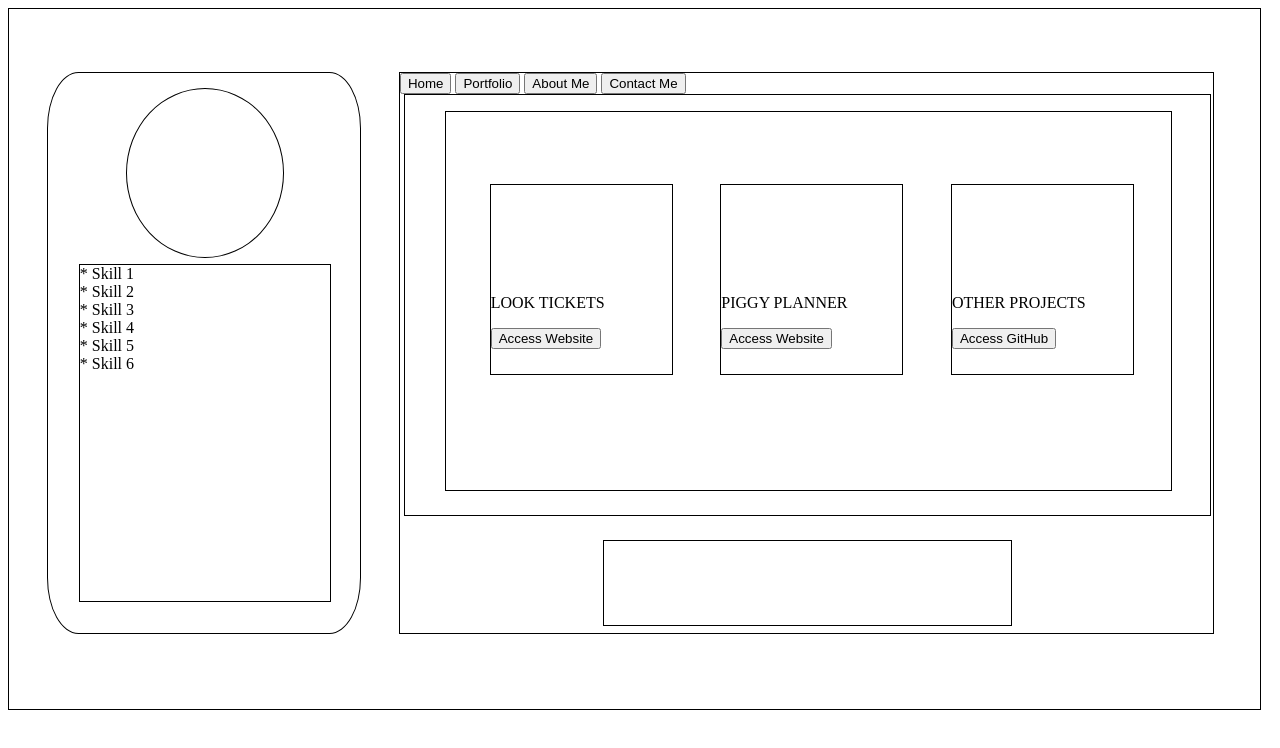
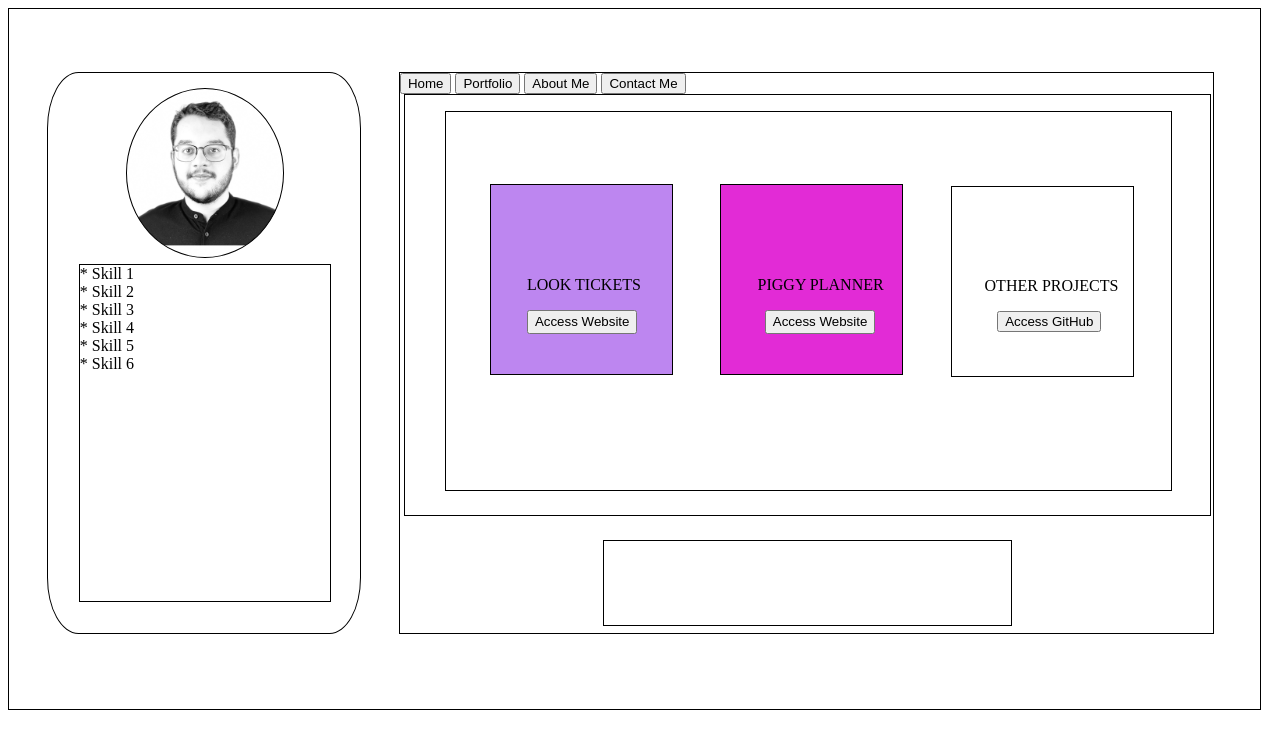
Before and after one commit to Fadrickmmb/Portfolio, a plain HTML site: page main.html in a window 1280 px wide. Both pictures are taken after a click on the button "Portfolio". Drawn offline with Linux system fonts and the light colour scheme.

Commit message:
Minor Update and Tests

```diff
--- a/main.css
+++ b/main.css
@@ -27,6 +27,8 @@
                 margin-top: 5%;
                 height: 30%;
                 border-radius: 50%;
+                background-image: url('/src/profile_pic.jpg');
+                background-size: 100%;
             }
 
             #main_sidebar_text{
@@ -69,6 +71,7 @@
                 height: 90%;
                 margin-left: 5%;
                 margin-top: 2%;
+                background-size: 10%;
             }
 
                     #look_portfolio{
@@ -78,16 +81,17 @@
                         display: inline-block;
                         margin-top: 10%;
                         margin-left: 6%;
+                        background-color: rgb(189, 134, 240);
                     }
 
-                            #look_portfolio:hover{
-                                background-color: rgb(166, 0, 255);
-                                background: url("/src/Logo.gif");
-                                background-size: 30%;
+                            .look_portfolio_name{
+                                margin-top: 50%;
+                                margin-left: 20%;
                             }
 
-                            .look_portfolio_name{
-                                margin-top: 60%;
+                            #look_portfolio_button{
+                                height: 13%;
+                                margin-left: 20%;
                             }
 
 
@@ -97,10 +101,17 @@
                         height: 50%;
                         display: inline-block;
                         margin-left: 6%;
+                        background-color: rgb(226, 43, 214);
                     }
 
                             .piggy_portfolio_name{
-                                margin-top: 60%;
+                                margin-top: 50%;
+                                margin-left: 20%;
+                            }
+
+                            #piggy_portfolio_button{
+                                height: 13%;
+                                margin-left: 24%;
                             }
 
                     #github_portfolio{
@@ -112,7 +123,12 @@
                     }
 
                             .github_portfolio_name{
-                                margin-top: 60%;
+                                margin-top: 50%;
+                                margin-left: 18%;
+                            }
+
+                            #github_portfolio_button{
+                                margin-left: 25%;
                             }
 
             #about_me_div{
```
Also changed, not shown: main.html (+4 -0 lines), src/profile_pic.jpg (added).
